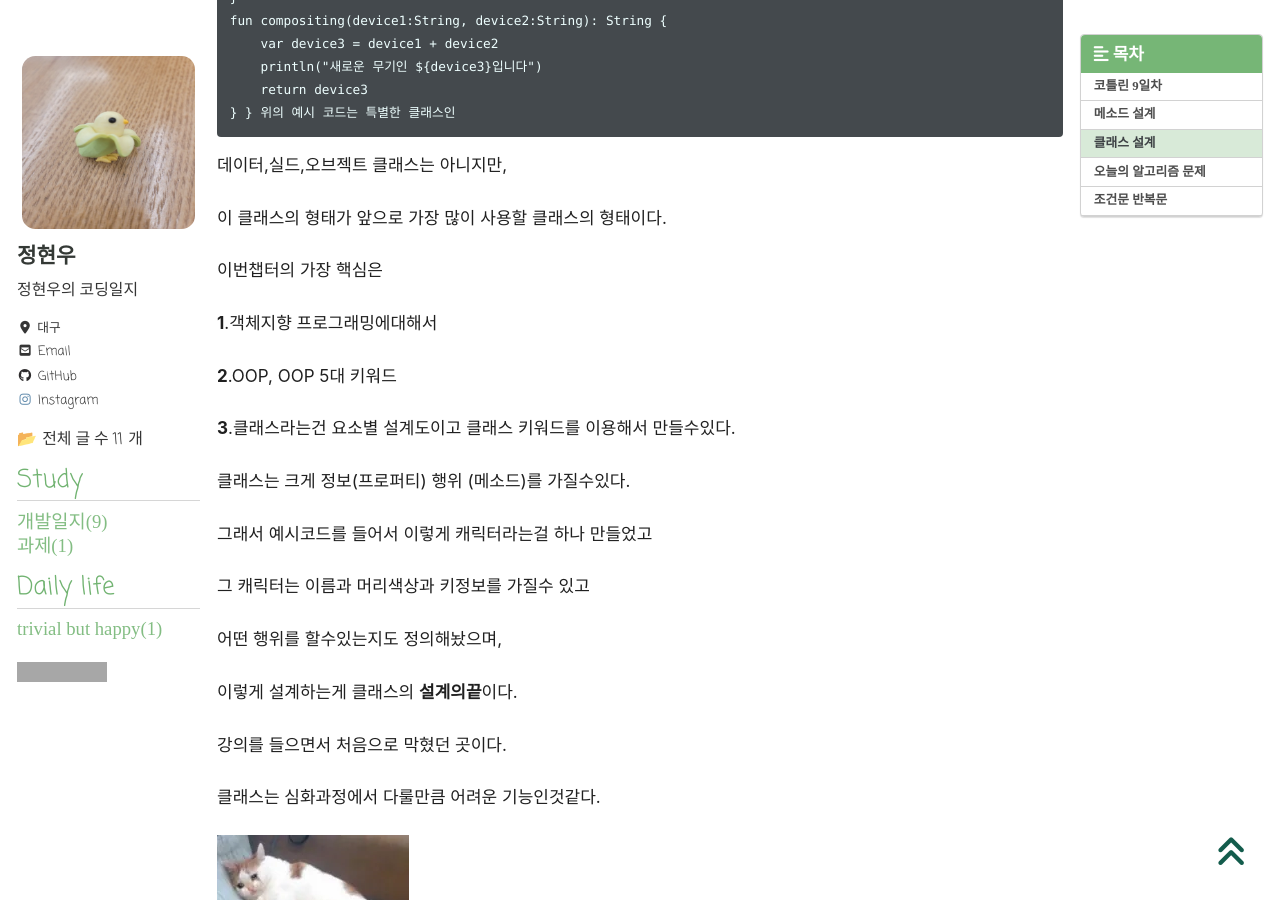
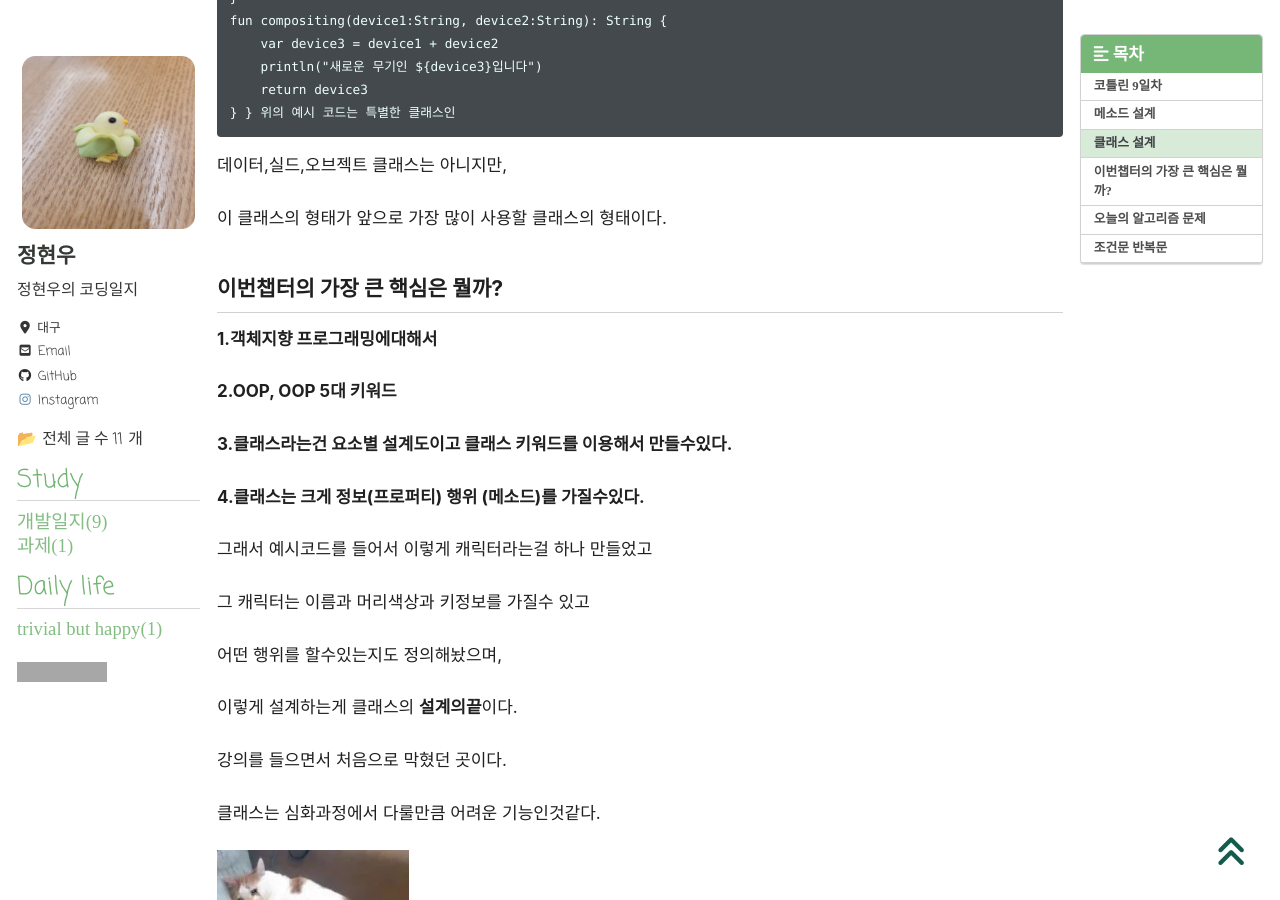
Before and after one commit to hyunparrot/hyunparrot.github.io, a Jekyll site: the page built from _posts/Blog/2023-12-01-kotlin-09.md, in a window 1280 px wide and 900 px high, scrolled down 6039 px. Built offline with Jekyll 4.4.1, drawn with Linux system fonts in a browser that asks for light colours; cached includes are drawn as plain includes; nearby versions of some CDN libraries; some web fonts are replaced; comment, search, counter and statistics services are not loaded; grey boxes are pictures that could not be loaded.

Commit message:
Update 2023-12-01-kotlin-09.md

```diff
--- a/_posts/Blog/2023-12-01-kotlin-09.md
+++ b/_posts/Blog/2023-12-01-kotlin-09.md
@@ -311,15 +311,15 @@ class Character {
 
 이 클래스의 형태가 앞으로 가장 많이 사용할 클래스의 형태이다.
 
-이번챕터의 가장 핵심은
+## 이번챕터의 가장 큰 핵심은 뭘까?
 
-**1**.객체지향 프로그래밍에대해서
+**1.객체지향 프로그래밍에대해서**
 
-**2**.OOP, OOP 5대 키워드
+**2.OOP, OOP 5대 키워드**
 
-**3**.클래스라는건 요소별 설계도이고 클래스 키워드를 이용해서 만들수있다.
+**3.클래스라는건 요소별 설계도이고 클래스 키워드를 이용해서 만들수있다.**
 
-클래스는 크게 정보(프로퍼티) 행위 (메소드)를 가질수있다.
+**4.클래스는 크게 정보(프로퍼티) 행위 (메소드)를 가질수있다.**
 
 그래서 예시코드를 들어서 이렇게 캐릭터라는걸 하나 만들었고
 
```
